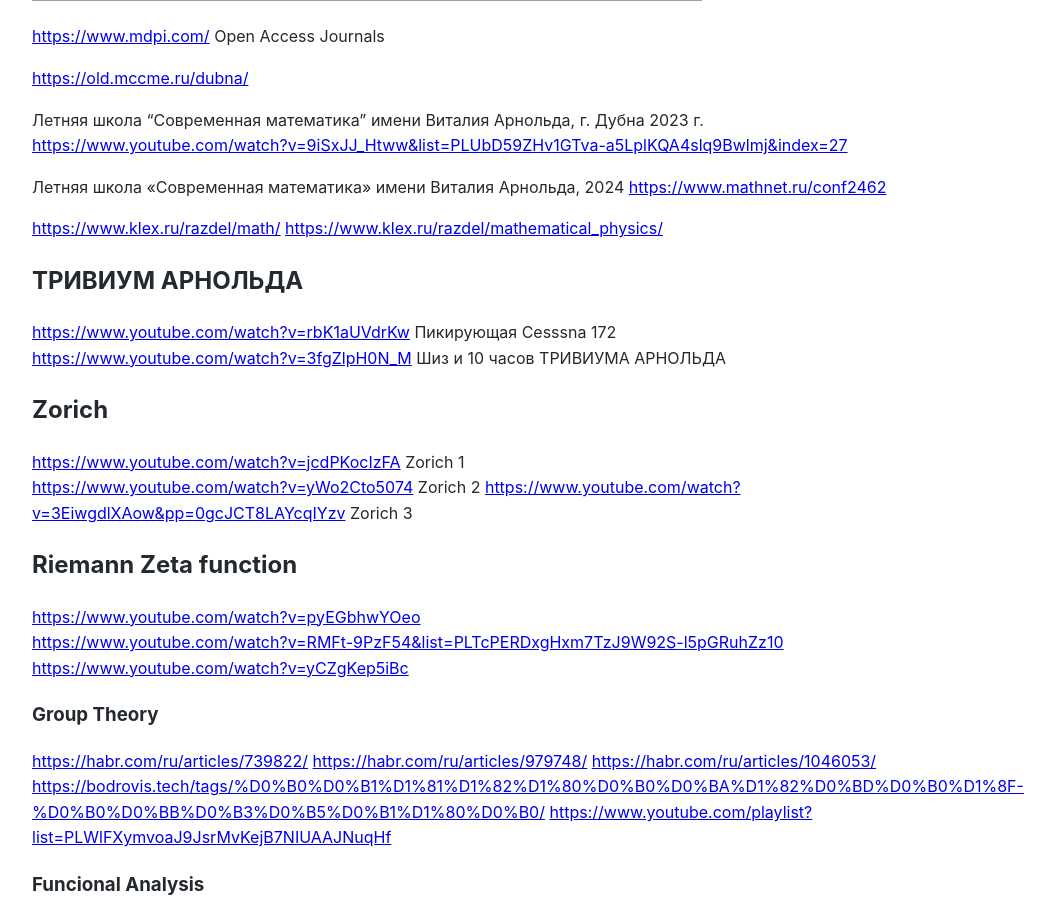
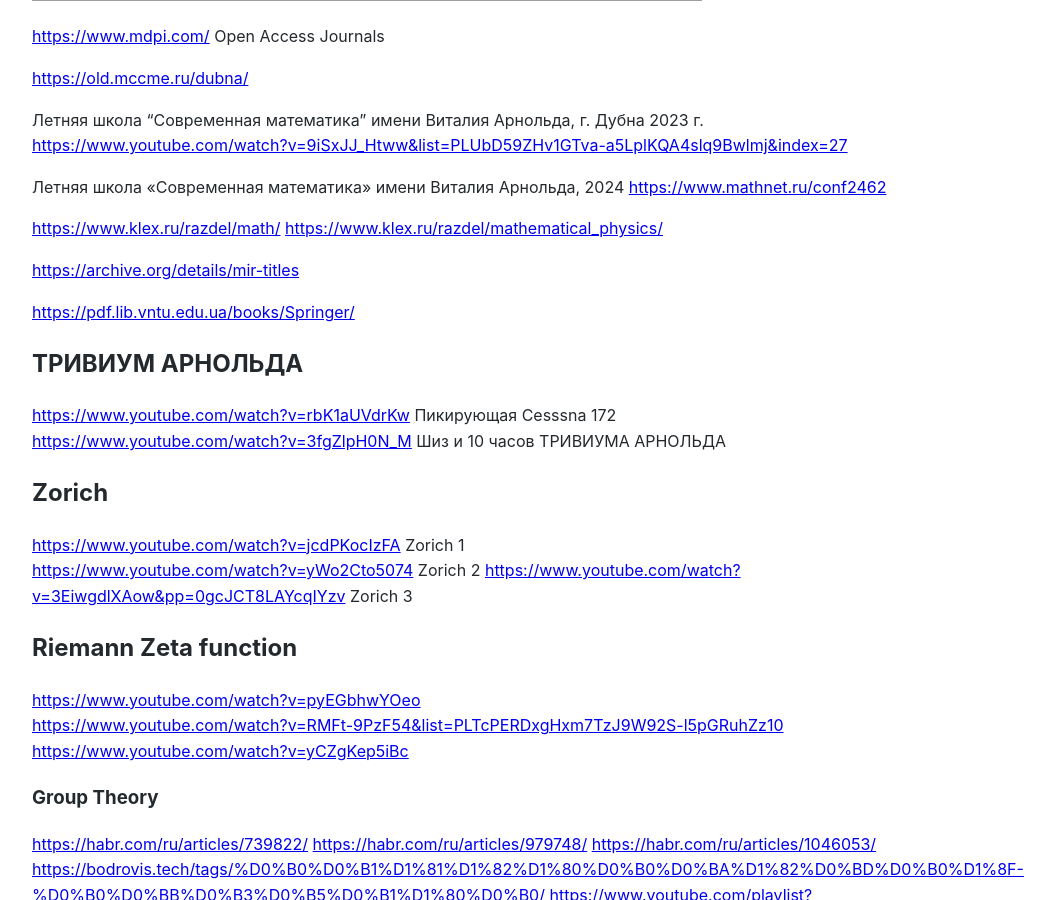
Before and after one commit to Michael-Lubinsky/michael-lubinsky.github.com, a Jekyll site: the page built from math/math.md, in a window 1280 px wide and 900 px high, scrolled down 450 px. Shown: the whole window, without its empty margins (158-1213 px from the left). Built offline with Jekyll 4.4.1, drawn with Linux system fonts in a browser that asks for light colours; our own code applies the rules of GitHub Pages for plain Markdown files; grey boxes are pictures that could not be loaded.

Commit message:
Update math.md

```diff
--- a/math/math.md
+++ b/math/math.md
@@ -16,6 +16,10 @@
  <https://www.mathnet.ru/conf2462>
 
  <https://www.klex.ru/razdel/math/> <https://www.klex.ru/razdel/mathematical_physics/>
+
+ <https://archive.org/details/mir-titles>
+
+ <https://pdf.lib.vntu.edu.ua/books/Springer/>
 
 ## ТРИВИУМ АРНОЛЬДА
 <https://www.youtube.com/watch?v=rbK1aUVdrKw> Пикирующая Cesssna 172
```
